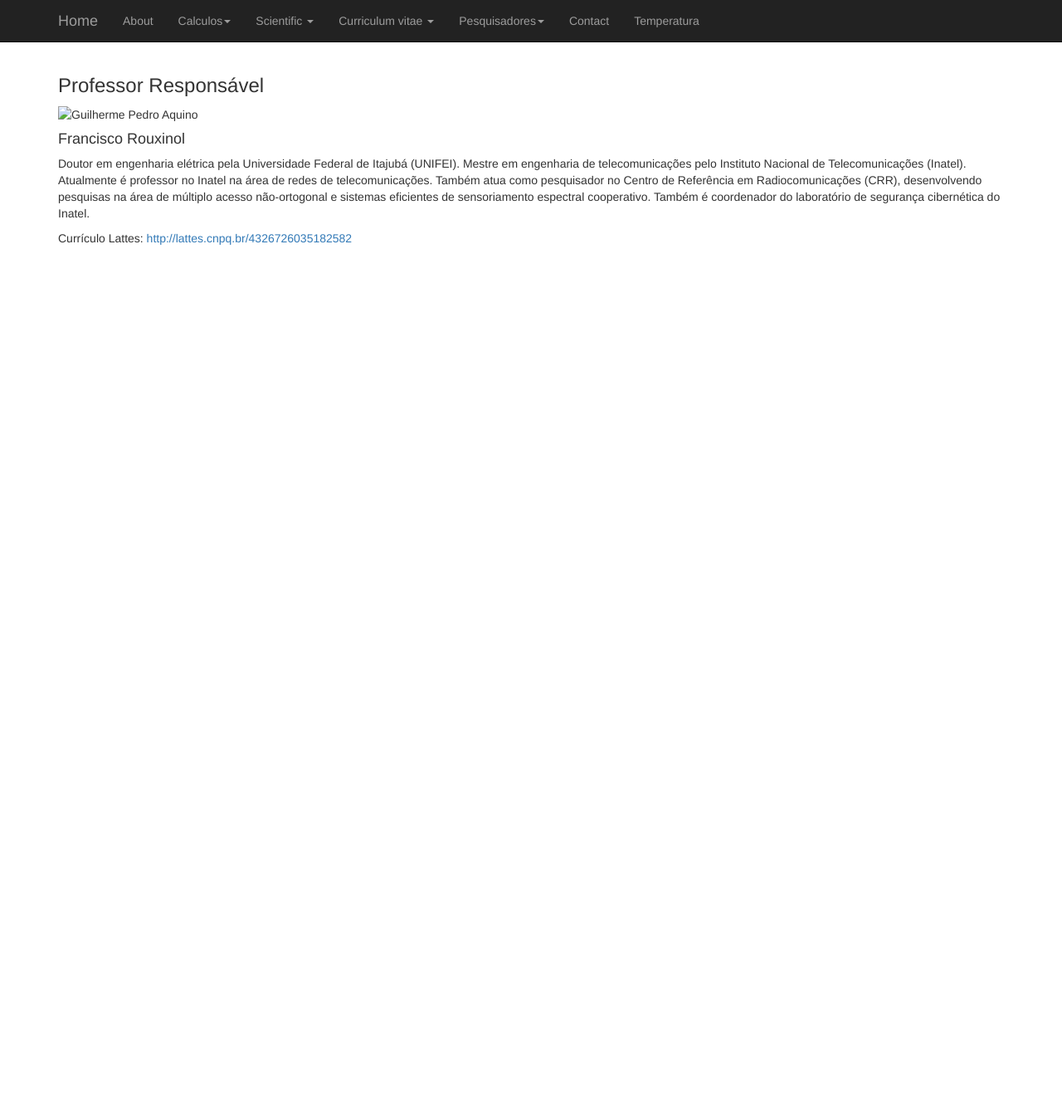
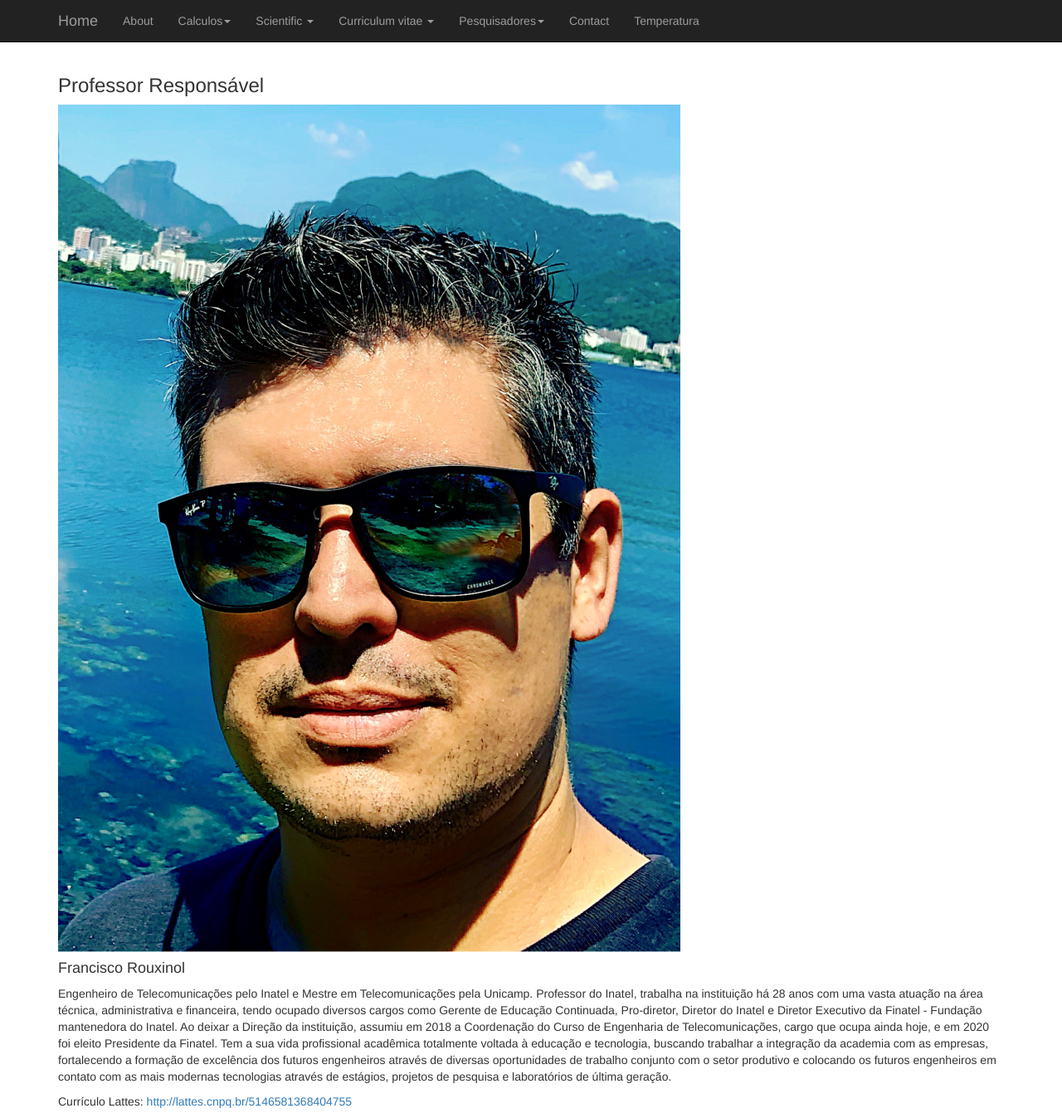
Before and after one commit to Rouxinol-Research-Lab/Rouxinol-Research-Lab.github.io, a Jekyll site: the page built from pesquisadores_atuais.html, in a window 1280 px wide and 1347 px high. Shown: the whole window at 83% size. Built offline with Jekyll 4.4.1, drawn with Linux system fonts in a browser that asks for light colours; Markdown is read by kramdown in place of the engine named in the settings.

Commit message:
research test

```diff
--- a/pesquisadores_atuais.html
+++ b/pesquisadores_atuais.html
@@ -3,16 +3,20 @@ layout: default
 ---
 <h3 class="left-center mb15-1920 mt30-1920 color000">Professor Responsável</h3>
 
-<div class="icoLeftText">
-    <img src="images/rouxinol-750x1021.png" alt="Guilherme Pedro Aquino">
-  </div>
-  <div class="textRightIco">
-    <h4 class="left-center">Francisco Rouxinol</h4>
-    <p class="left-center">Doutor em engenharia elétrica pela Universidade Federal de Itajubá (UNIFEI). Mestre em
-      engenharia de telecomunicações pelo Instituto Nacional de Telecomunicações (Inatel). Atualmente é professor
-      no Inatel na área de redes de telecomunicações. Também atua como pesquisador no Centro de Referência em
-      Radiocomunicações (CRR), desenvolvendo pesquisas na área de múltiplo acesso não-ortogonal e sistemas
-      eficientes de sensoriamento espectral cooperativo. Também é coordenador do laboratório de segurança
-      cibernética do Inatel.</p>
-    <p class="left-center mt15-1920">Currículo Lattes: <a href="http://lattes.cnpq.br/4326726035182582" target="_blank" tabindex="0" role="button"> http://lattes.cnpq.br/4326726035182582</a></p>
-  </div>
+<div class="flexBoxGeral icoAndTextCpa">
+    <div class="icoLeftText">
+        <img src="imagens/rouxinol-750x1021.png" alt="Francisco Rouxinol" />
+    </div>
+    <div class="textRightIco">
+        <h4 class="left-center">Francisco Rouxinol</h4>
+        <p class="left-center">
+            Engenheiro de Telecomunicações pelo Inatel e Mestre em Telecomunicações pela Unicamp. Professor do Inatel, trabalha na instituição há 28 anos com uma vasta atuação na área técnica, administrativa e financeira, tendo ocupado
+            diversos cargos como Gerente de Educação Continuada, Pro-diretor, Diretor do Inatel e Diretor Executivo da Finatel - Fundação mantenedora do Inatel. Ao deixar a Direção da instituição, assumiu em 2018 a Coordenação do Curso de
+            Engenharia de Telecomunicações, cargo que ocupa ainda hoje, e em 2020 foi eleito Presidente da Finatel. Tem a sua vida profissional acadêmica totalmente voltada à educação e tecnologia, buscando trabalhar a integração da
+            academia com as empresas, fortalecendo a formação de excelência dos futuros engenheiros através de diversas oportunidades de trabalho conjunto com o setor produtivo e colocando os futuros engenheiros em contato com as mais
+            modernas tecnologias através de estágios, projetos de pesquisa e laboratórios de última geração.
+        </p>
+
+        <p class="left-center mt15-1920">Currículo Lattes: <a href="http://lattes.cnpq.br/5146581368404755" target="_blank" tabindex="0" role="button">http://lattes.cnpq.br/5146581368404755</a></p>
+    </div>
+</div>
```
